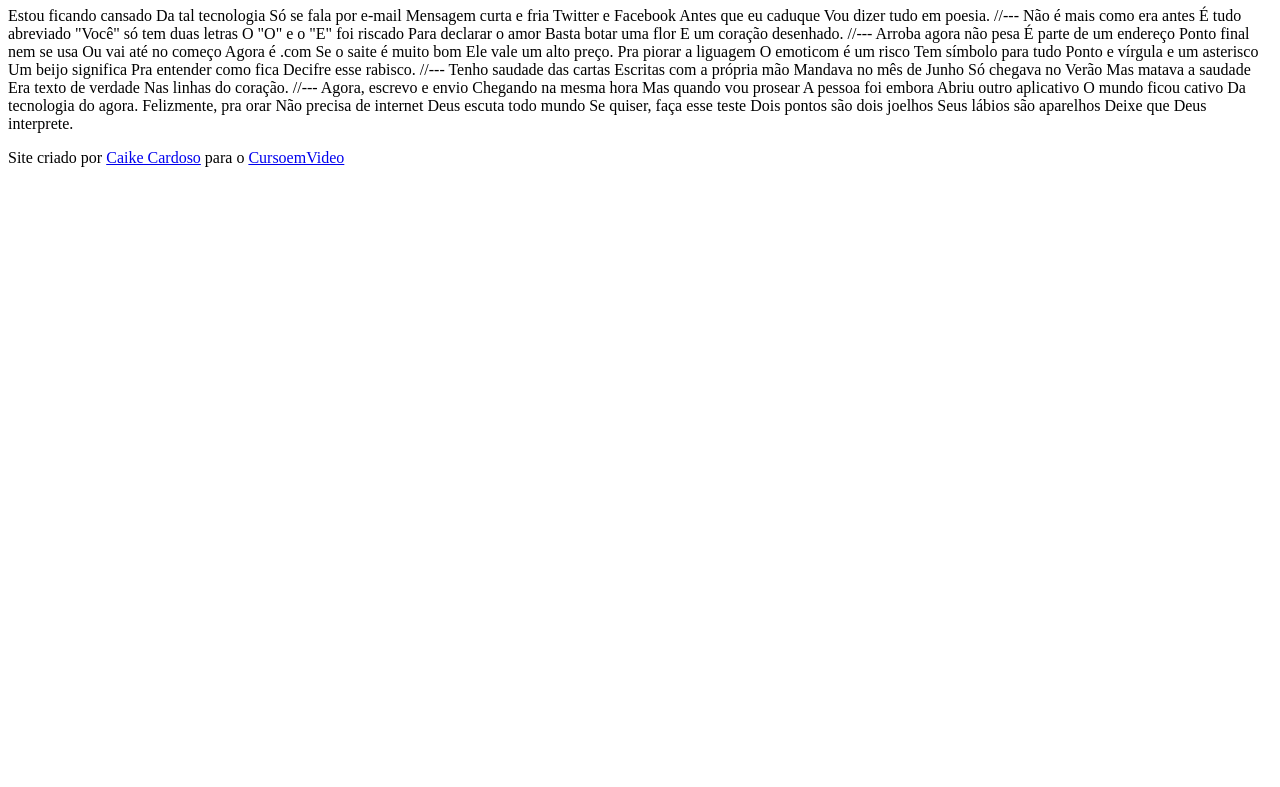
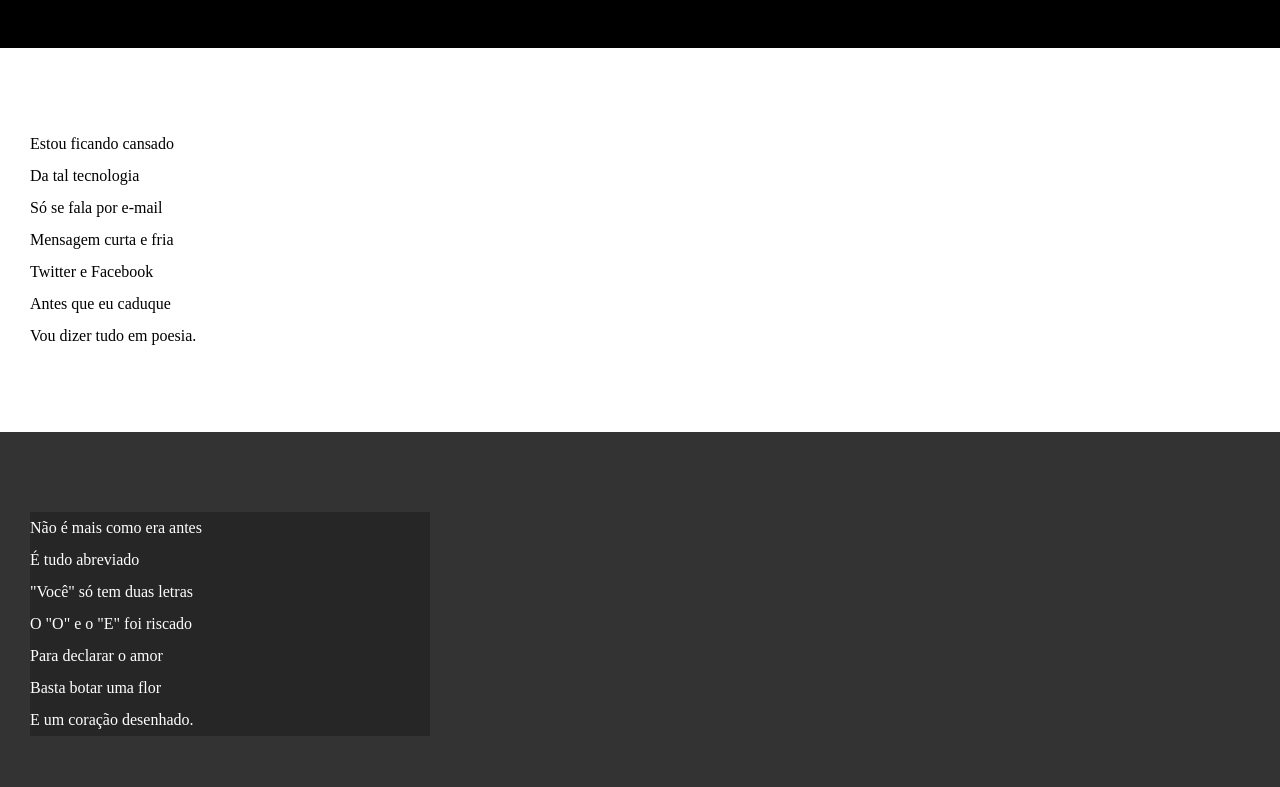
Before and after one commit to caikecardoso/html-css, a plain HTML site: page desafios/d012/index.html in a window 1280 px wide. Shown: the part 107-894 px from the top of the page. Before the commit the page ends 800 px from the top, so only its background shows below. Drawn offline with Linux system fonts and the light colour scheme.

Commit message:
Update Cordel

```diff
--- a/desafios/d012/index.html
+++ b/desafios/d012/index.html
@@ -4,6 +4,7 @@
     <meta charset="UTF-8">
     <meta name="viewport" content="width=device-width, initial-scale=1.0">
     <title>Cordel Moderno</title>
+    <link rel="stylesheet" href="style.css">
 </head>
 <body>
     <header>
@@ -11,69 +12,85 @@
         <p>Por <a href="https://www.recantodasletras.com.br/poesias/3186743" target="_blank">Milton Duarte</a></p>
     </header>
 
-    Estou ficando cansado
-    Da tal tecnologia
-    Só se fala por e-mail
-    Mensagem curta e fria
-    Twitter e Facebook
-    Antes que eu caduque
-    Vou dizer tudo em poesia.
+    <section class="normal">
+        <p>
+            Estou ficando cansado <br>
+            Da tal tecnologia <br>
+            Só se fala por e-mail <br>
+            Mensagem curta e fria <br>
+            Twitter e Facebook <br>
+            Antes que eu caduque <br>
+            Vou dizer tudo em poesia. <br>
+        </p>
+    </section>
 
-    //---
+    <section class="imagem">
+        <p>
+            Não é mais como era antes <br>
+            É tudo abreviado <br>
+            "Você" só tem duas letras <br>
+            O "O" e o "E" foi riscado <br>
+            Para declarar o amor <br>
+            Basta botar uma flor <br>
+            E um coração desenhado. <br>
+        </p>
+    </section>
 
-    Não é mais como era antes
-    É tudo abreviado
-    "Você" só tem duas letras
-    O "O" e o "E" foi riscado
-    Para declarar o amor
-    Basta botar uma flor
-    E um coração desenhado.
+    <section class="normal">
+        <p>
+            Arroba agora não pesa <br>
+            É parte de um endereço <br>
+            Ponto final nem se usa <br>
+            Ou vai até no começo <br>
+            Agora é .com <br>
+            Se o saite é muito bom <br>
+            Ele vale um alto preço. <br>
+        </p>
 
-    //---
+        <p>
+            Pra piorar a liguagem <br>
+            O emoticom é um risco <br>
+            Tem símbolo para tudo <br>
+            Ponto e vírgula e um asterisco <br>
+            Um beijo significa <br>
+            Pra entender como fica <br>
+            Decifre esse rabisco. <br>
+        </p>
+    </section>
 
-    Arroba agora não pesa
-    É parte de um endereço
-    Ponto final nem se usa
-    Ou vai até no começo
-    Agora é .com
-    Se o saite é muito bom
-    Ele vale um alto preço.
+    <section class="imagem">
+        <p>
+            Tenho saudade das cartas  <br>
+            Escritas com a própria mão  <br>
+            Mandava no mês de Junho  <br>
+            Só chegava no Verão  <br>
+            Mas matava a saudade  <br>
+            Era texto de verdade  <br>
+            Nas linhas do coração.  <br>
+        </p>
+    </section>
 
-    Pra piorar a liguagem
-    O emoticom é um risco
-    Tem símbolo para tudo
-    Ponto e vírgula e um asterisco
-    Um beijo significa
-    Pra entender como fica
-    Decifre esse rabisco.
+    <section class="normal">
+        <p>
+            Agora, escrevo e envio <br>
+            Chegando na mesma hora <br>
+            Mas quando vou prosear <br>
+            A pessoa foi embora <br>
+            Abriu outro aplicativo <br>
+            O mundo ficou cativo <br>
+            Da tecnologia do agora. <br>
+        </p>
 
-    //---
-
-    Tenho saudade das cartas
-    Escritas com a própria mão
-    Mandava no mês de Junho
-    Só chegava no Verão
-    Mas matava a saudade
-    Era texto de verdade
-    Nas linhas do coração.
-
-    //---
-
-    Agora, escrevo e envio
-    Chegando na mesma hora
-    Mas quando vou prosear
-    A pessoa foi embora
-    Abriu outro aplicativo
-    O mundo ficou cativo
-    Da tecnologia do agora.
-
-    Felizmente, pra orar
-    Não precisa de internet
-    Deus escuta todo mundo
-    Se quiser, faça esse teste
-    Dois pontos são dois joelhos
-    Seus lábios são aparelhos
-    Deixe que Deus interprete.
+        <p>
+            Felizmente, pra orar <br>
+            Não precisa de internet <br>
+            Deus escuta todo mundo <br>
+            Se quiser, faça esse teste <br>
+            Dois pontos são dois joelhos <br>
+            Seus lábios são aparelhos <br>
+            Deixe que Deus interprete.
+        </p>
+    </section>
 
     <footer>
         <p>Site criado por <a href="https://github.com/caikecardoso" target="_blank">Caike Cardoso</a> para o <a href="https://www.cursoemvideo.com" target="_blank">CursoemVideo</a></p>
--- /dev/null
+++ b/desafios/d012/style.css
@@ -0,0 +1,67 @@
+@charset "UTF-8";
+
+* {
+    margin: 0px;
+    padding: 0px;
+}
+
+html, body {
+    min-height: 100vh;
+    background-color: darkgray;
+}
+
+header {
+    background-color: black;
+    color: white;
+    text-align: center;
+}
+
+header > h1 {
+    padding-top: 50px;
+    font-variant: small-caps;
+}
+
+header  > p {
+    padding-bottom: 50px;
+}
+
+header a, footer a {
+    color: white;
+    text-decoration: none;
+    font-weight: bolder;
+}
+
+header a:hover, footer a:hover {
+    text-decoration: underline;
+}
+
+section {
+    padding-top: 10vh;
+    padding-bottom: 10vh;
+    line-height: 2em;
+    padding-left: 30px;
+}
+
+section.normal {
+    background-color: white;
+    color: black;
+}
+
+section.imagem {
+    background-color: rgb(51, 51, 51);
+    color: white;
+
+}
+
+section.imagem > p {
+    width: 400px;
+    background-color: rgba(0, 0, 0, 0.253);
+
+}
+
+footer {
+    background-color: black;
+    color: white;
+    text-align: center;
+    padding: 10px;
+}
```
